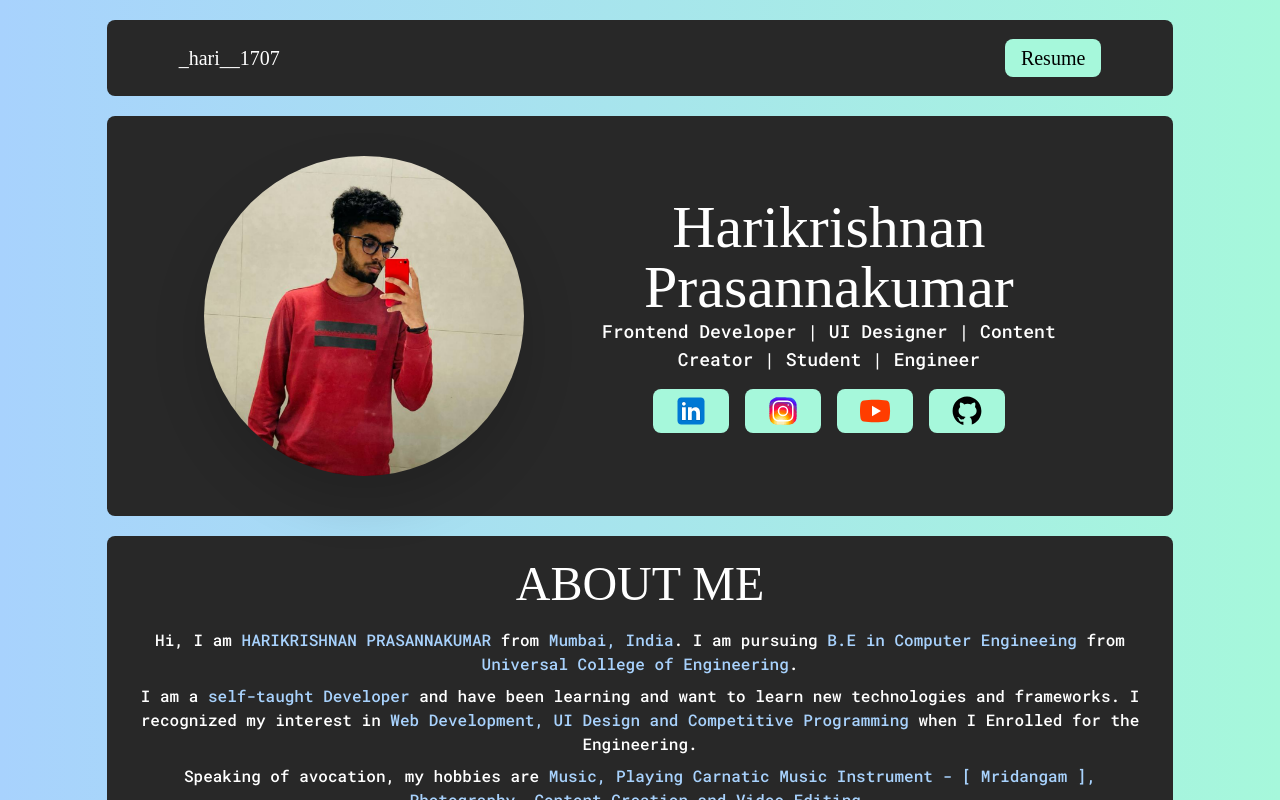
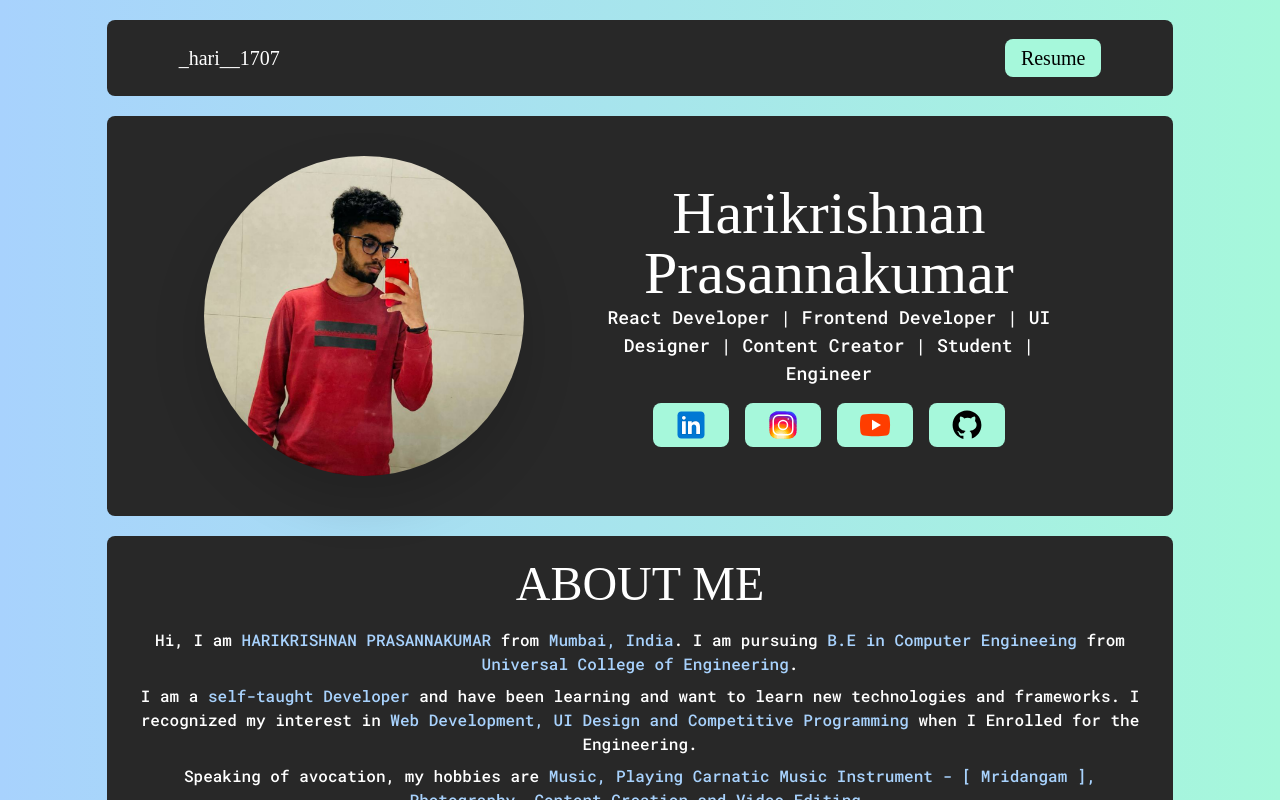
Before and after one commit to HarikrishnanYPR1707/Personal-Portfolio, a React (Vite) app: page / in a window 1280 px wide. Shown: the top 800 px of the page. Built offline with nearby package versions, Linux system fonts and the light colour scheme; a web font is replaced by a local one.

Commit message:
Add more information about me

```diff
--- a/src/Components/HeroSection/HeroSection.jsx
+++ b/src/Components/HeroSection/HeroSection.jsx
@@ -20,7 +20,7 @@ const HeroSection = () => {
 					Prasannakumar
 				</h2>
 				<p className="text-center text-white text-sm font-robotoMono md:text-base lg:text-lg">
-					Frontend Developer | UI Designer | Content Creator | Student | Engineer
+					React Developer | Frontend Developer | UI Designer | Content Creator | Student | Engineer
 				</p>
 				<div className="mt-4">
 					<button className="mx-2 px-5 py-1 bg-[#a6f8db] rounded-lg lg:hover:scale-110 lg:ease-in-out lg:duration-300">
```
